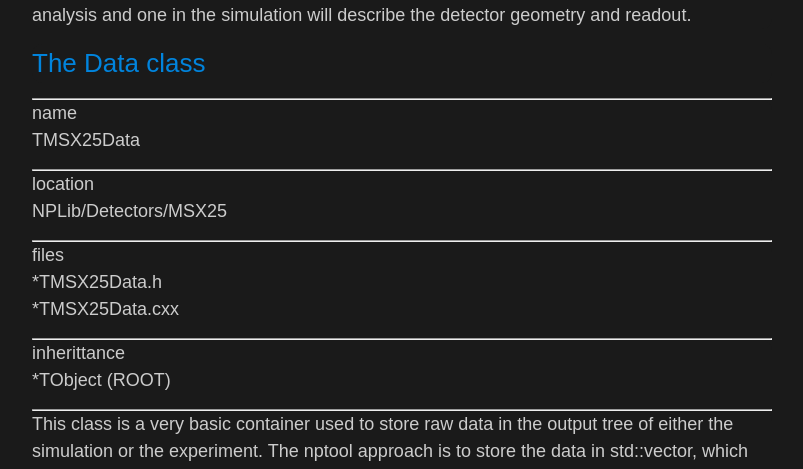
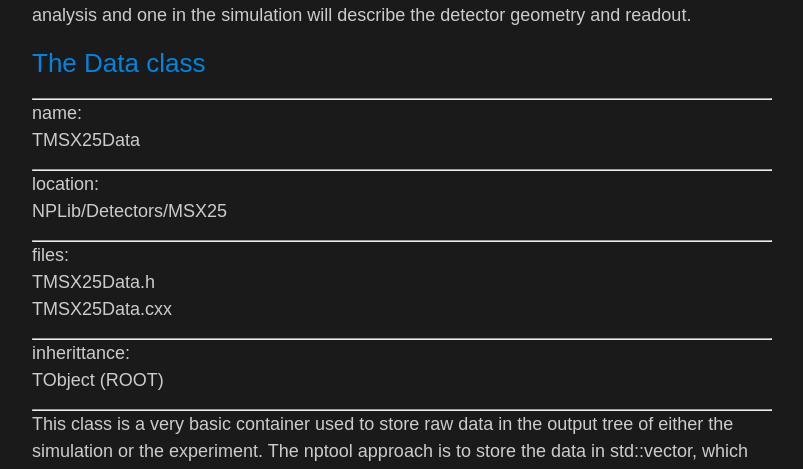
Before and after one commit to adrien-matta/nptool, a Jekyll site: the page built from _manual/adding-detectors.md, in a window 1280 px wide and 900 px high, scrolled down 1040 px. Shown: the part 157-626 px from the top of the window, without its empty margins (238-1041 px from the left). Built offline with Jekyll 4.4.1, drawn with Linux system fonts in a browser that asks for light colours; some web fonts are replaced; some of the changed lines change nothing that is shown.

Commit message:
* more on the defintion problem

```diff
--- a/_manual/adding-detectors.md
+++ b/_manual/adding-detectors.md
@@ -27,24 +27,24 @@ Four classes are created in the process, three in NPLib will describe the data s
 ### The Data class
 
 * * *
-name
+name:
 : TMSX25Data
 
 * * *
 
-location
+location:
 : NPLib/Detectors/MSX25
 
 * * *
 
-files
-: *TMSX25Data.h
-: *TMSX25Data.cxx
+files:
+: TMSX25Data.h
+: TMSX25Data.cxx
 
 * * *
 
-inherittance
-: *TObject (ROOT)
+inherittance:
+: TObject (ROOT)
 
 * * *
 
```
